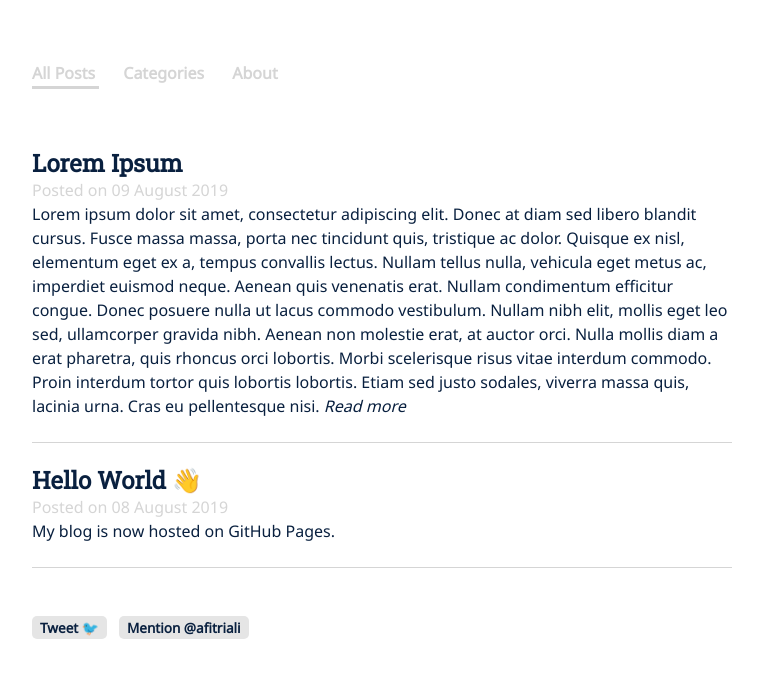
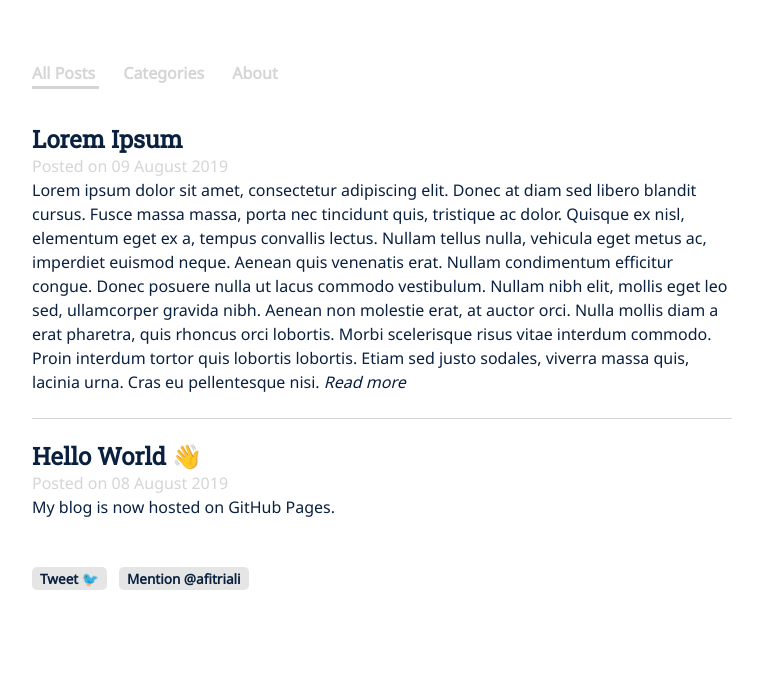
Before and after one commit to xfltrt/xfltrt.github.io, a Jekyll site: the page built from index.html, in a window 1280 px wide. Shown: the top 678 px of the page, without its empty margins (258-1021 px from the left). Built offline with Jekyll 4.4.1, drawn with Linux system fonts in a browser that asks for light colours; comment, search, counter and statistics services are not loaded.

Commit message:
Update main.scss

```diff
--- a/_sass/main.scss
+++ b/_sass/main.scss
@@ -65,11 +65,11 @@ nav a:hover {
   padding: 24px 0;
 }
 
-#post:first-child {
+.post:first-child {
   padding-top: 0;
 }
 
-#post:last-child {
+.post:last-child {
   border-bottom: 0;
   padding-bottom: 0;
 }
```
